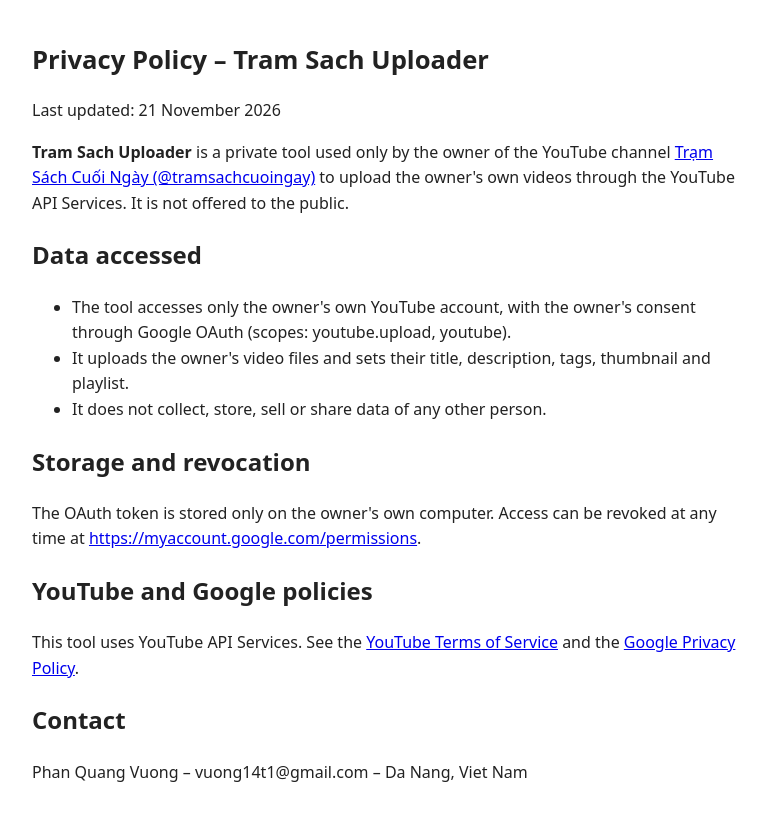
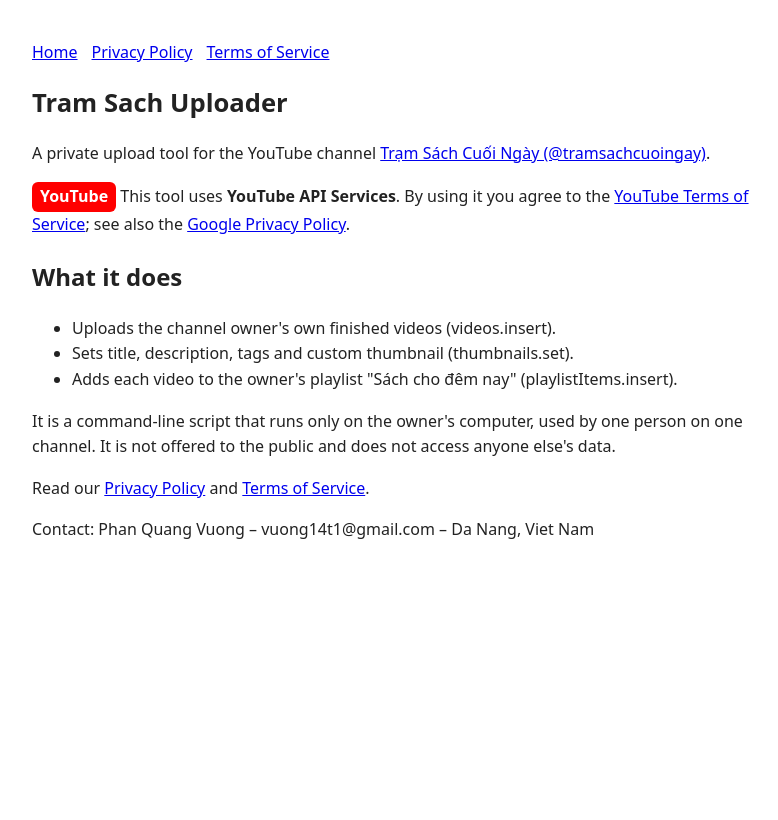
Before and after one commit to vuong14t1/tram-sach-privacy, a plain HTML site: page index.html in a window 1280 px wide. Shown: the whole page, without its empty margins (248-1026 px from the left). Drawn offline with Linux system fonts and the light colour scheme.

Commit message:
Add home and terms pages

```diff
--- a/index.html
+++ b/index.html
@@ -1,26 +1,19 @@
-<!doctype html>
-<html lang="en"><head><meta charset="utf-8"><meta name="viewport" content="width=device-width,initial-scale=1">
-<title>Tram Sach Uploader – Privacy Policy</title>
-<style>body{font:16px/1.6 system-ui,sans-serif;max-width:720px;margin:40px auto;padding:0 16px;color:#222;background:#fff}h1{font-size:1.6em}</style>
-</head><body>
-<h1>Privacy Policy – Tram Sach Uploader</h1>
-<p>Last updated: 21 November 2026</p>
-<p><b>Tram Sach Uploader</b> is a private tool used only by the owner of the YouTube channel
-<a href="https://www.youtube.com/@tramsachcuoingay">Trạm Sách Cuối Ngày (@tramsachcuoingay)</a>
-to upload the owner's own videos through the YouTube API Services. It is not offered to the public.</p>
-<h2>Data accessed</h2>
+<!doctype html><html lang="en"><head><meta charset="utf-8"><meta name="viewport" content="width=device-width,initial-scale=1">
+<title>Tram Sach Uploader</title><style>body{font:16px/1.6 system-ui,sans-serif;max-width:720px;margin:40px auto;padding:0 16px;color:#222;background:#fff}h1{font-size:1.6em}.yt{display:inline-block;background:#f00;color:#fff;font-weight:700;padding:2px 8px;border-radius:6px}nav a{margin-right:14px}</style></head><body>
+<nav><a href="./">Home</a><a href="privacy.html">Privacy Policy</a><a href="terms.html">Terms of Service</a></nav>
+<h1>Tram Sach Uploader</h1>
+<p>A private upload tool for the YouTube channel
+<a href="https://www.youtube.com/@tramsachcuoingay">Trạm Sách Cuối Ngày (@tramsachcuoingay)</a>.</p>
+<p><span class="yt">YouTube</span> This tool uses <b>YouTube API Services</b>. By using it you agree to the
+<a href="https://www.youtube.com/t/terms">YouTube Terms of Service</a>; see also the
+<a href="https://policies.google.com/privacy">Google Privacy Policy</a>.</p>
+<h2>What it does</h2>
 <ul>
-<li>The tool accesses only the owner's own YouTube account, with the owner's consent through Google OAuth
-(scopes: youtube.upload, youtube).</li>
-<li>It uploads the owner's video files and sets their title, description, tags, thumbnail and playlist.</li>
-<li>It does not collect, store, sell or share data of any other person.</li>
+<li>Uploads the channel owner's own finished videos (videos.insert).</li>
+<li>Sets title, description, tags and custom thumbnail (thumbnails.set).</li>
+<li>Adds each video to the owner's playlist "Sách cho đêm nay" (playlistItems.insert).</li>
 </ul>
-<h2>Storage and revocation</h2>
-<p>The OAuth token is stored only on the owner's own computer. Access can be revoked at any time at
-<a href="https://myaccount.google.com/permissions">https://myaccount.google.com/permissions</a>.</p>
-<h2>YouTube and Google policies</h2>
-<p>This tool uses YouTube API Services. See the <a href="https://www.youtube.com/t/terms">YouTube Terms of Service</a>
-and the <a href="https://policies.google.com/privacy">Google Privacy Policy</a>.</p>
-<h2>Contact</h2>
-<p>Phan Quang Vuong – vuong14t1@gmail.com – Da Nang, Viet Nam</p>
+<p>It is a command-line script that runs only on the owner's computer, used by one person on one channel. It is not offered to the public and does not access anyone else's data.</p>
+<p>Read our <a href="privacy.html">Privacy Policy</a> and <a href="terms.html">Terms of Service</a>.</p>
+<p>Contact: Phan Quang Vuong – vuong14t1@gmail.com – Da Nang, Viet Nam</p>
 </body></html>
```
Also changed, not shown: privacy.html (added, +29 -0 lines), terms.html (added, +14 -0 lines).
